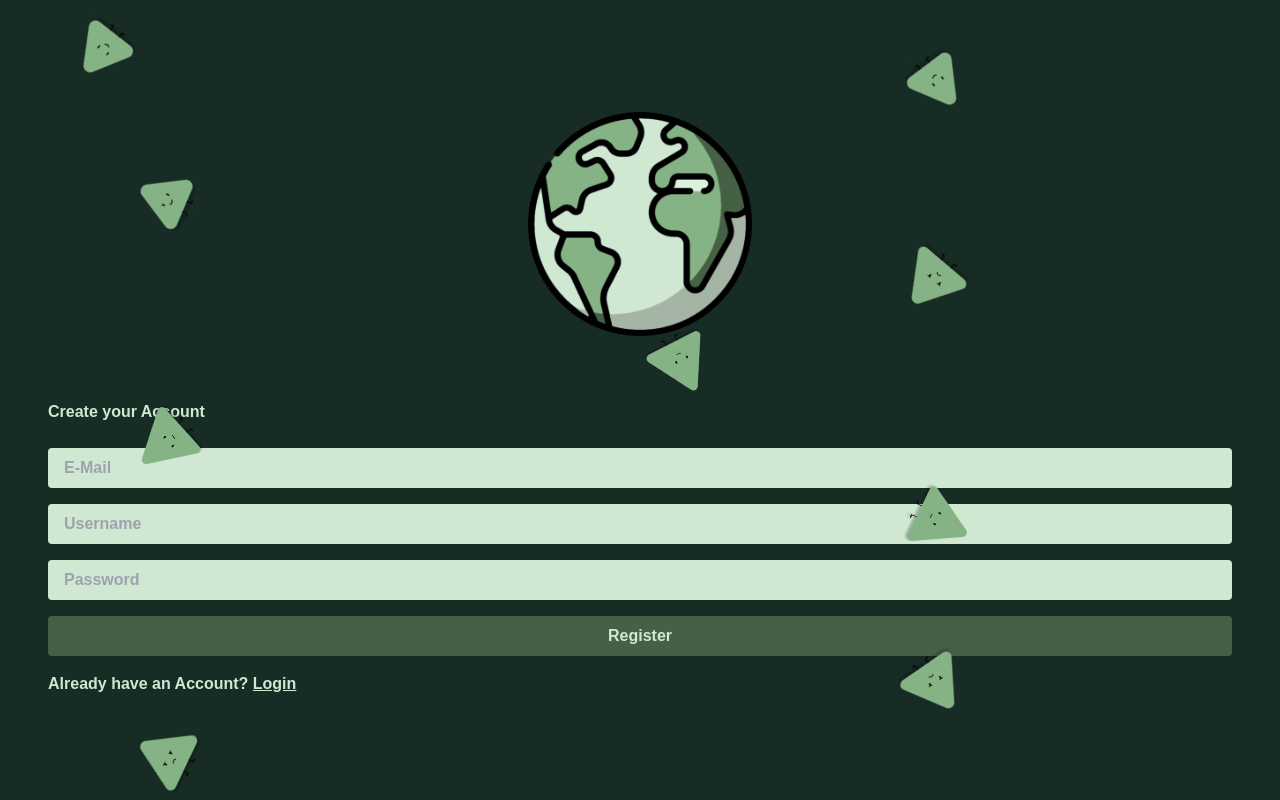
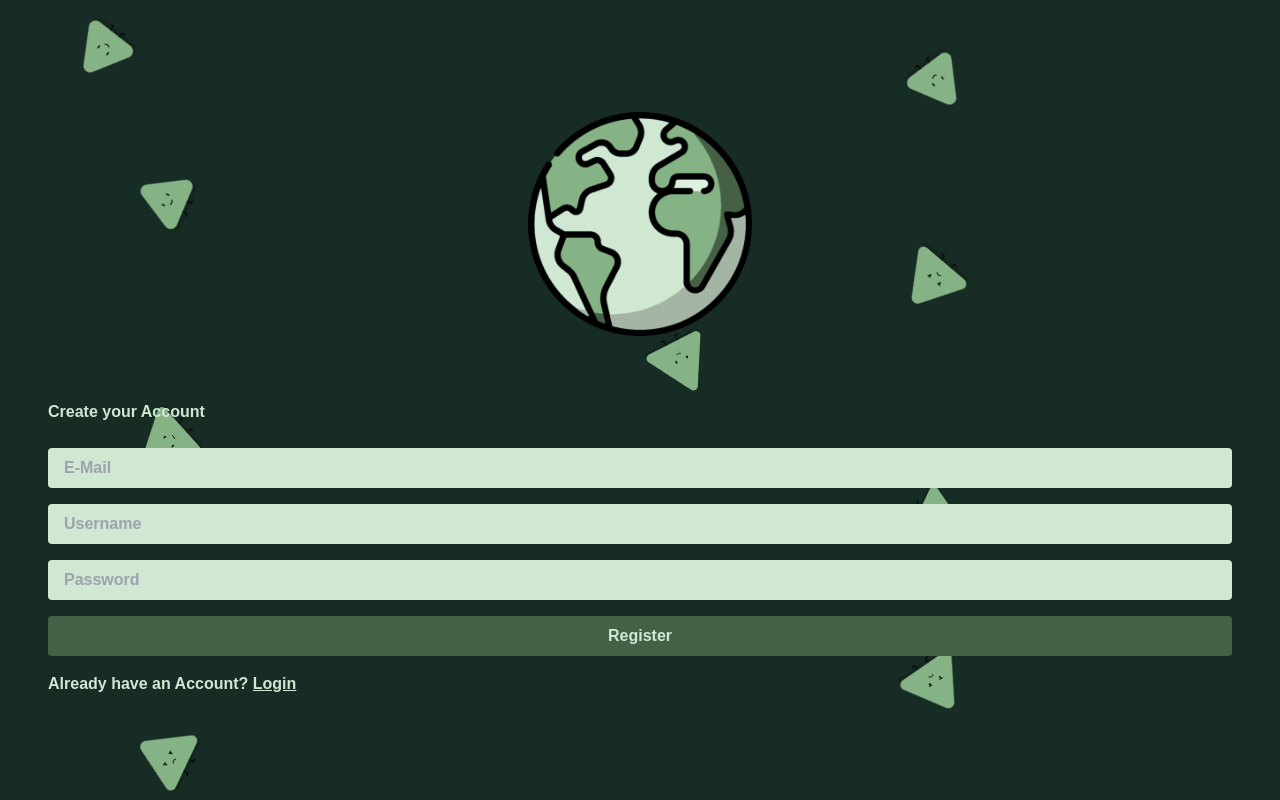
Before and after one commit to paulpaulsen55/KlimaKonto, a SvelteKit app: page /register in a window 1280 px wide. Built offline with nearby package versions, Linux system fonts and the light colour scheme; no server answers.

Commit message:
put form infront of triangles

```diff
--- a/src/routes/login/+page.svelte
+++ b/src/routes/login/+page.svelte
@@ -12,7 +12,7 @@
         <div class="row-span-2 flex justify-center items-center">
             <img src="/Erde.png" alt="earth" class="w-56 z-10"/>
         </div>
-        <form class="z-1">
+        <form class="z-10">
             <div class="row-span-2 flex flex-col justify-center items-start text-left z-10">
               <p class="font-bold text-light-olive mb-6">Sign in to your Account</p>
                 <div class="flex flex-col space-y-4 w-full">
--- a/src/routes/register/+page.svelte
+++ b/src/routes/register/+page.svelte
@@ -12,7 +12,7 @@
         <div class="row-span-2 flex justify-center items-center">
             <img src="/Erde.png" alt="earth" class="w-56 z-10"/>
         </div>
-        <form class="z-1">
+        <form class="z-10">
             <div class="row-span-2 flex flex-col justify-center items-start text-left z-10">
               <p class="font-bold text-light-olive mb-6">Create your Account</p>
                 <div class="flex flex-col space-y-4 w-full">
```
